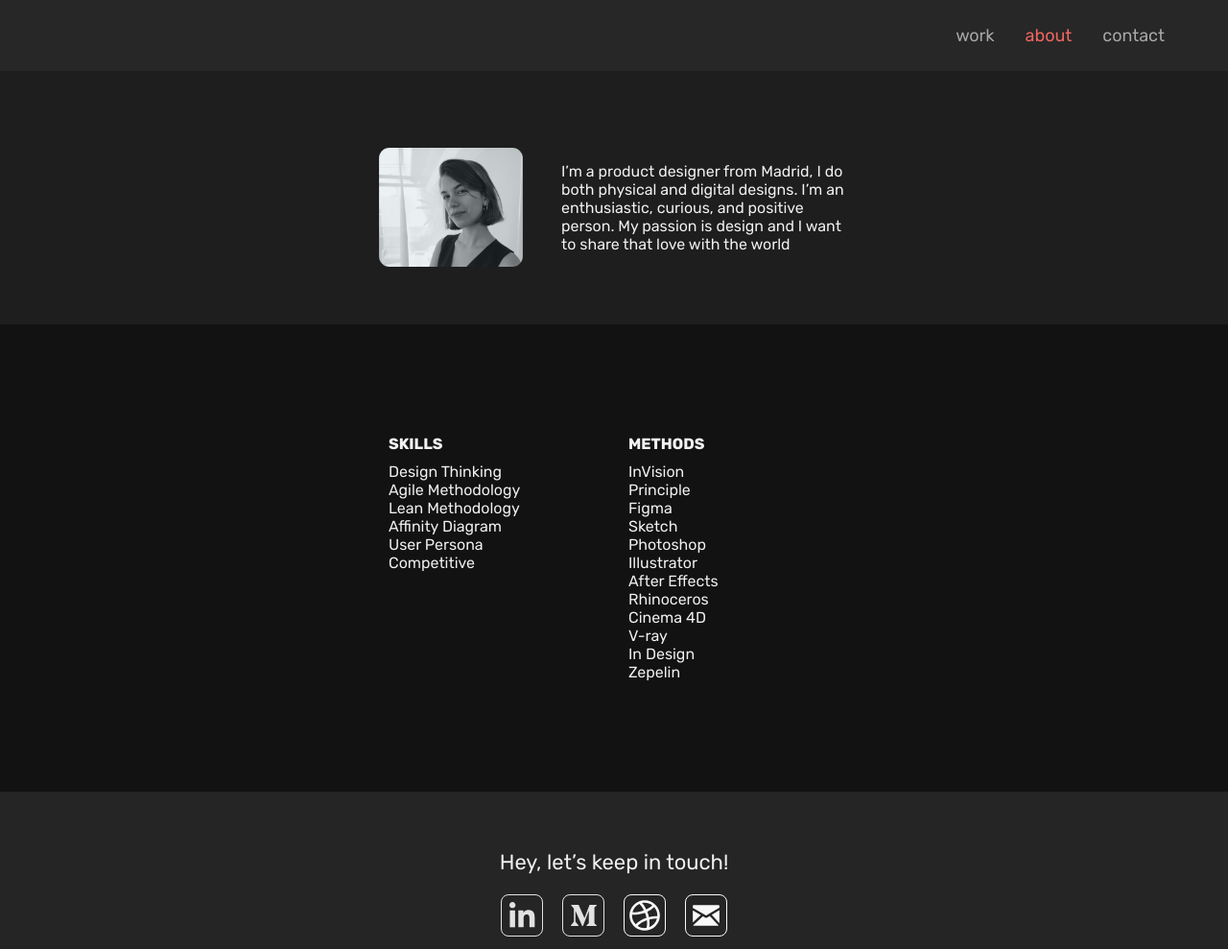
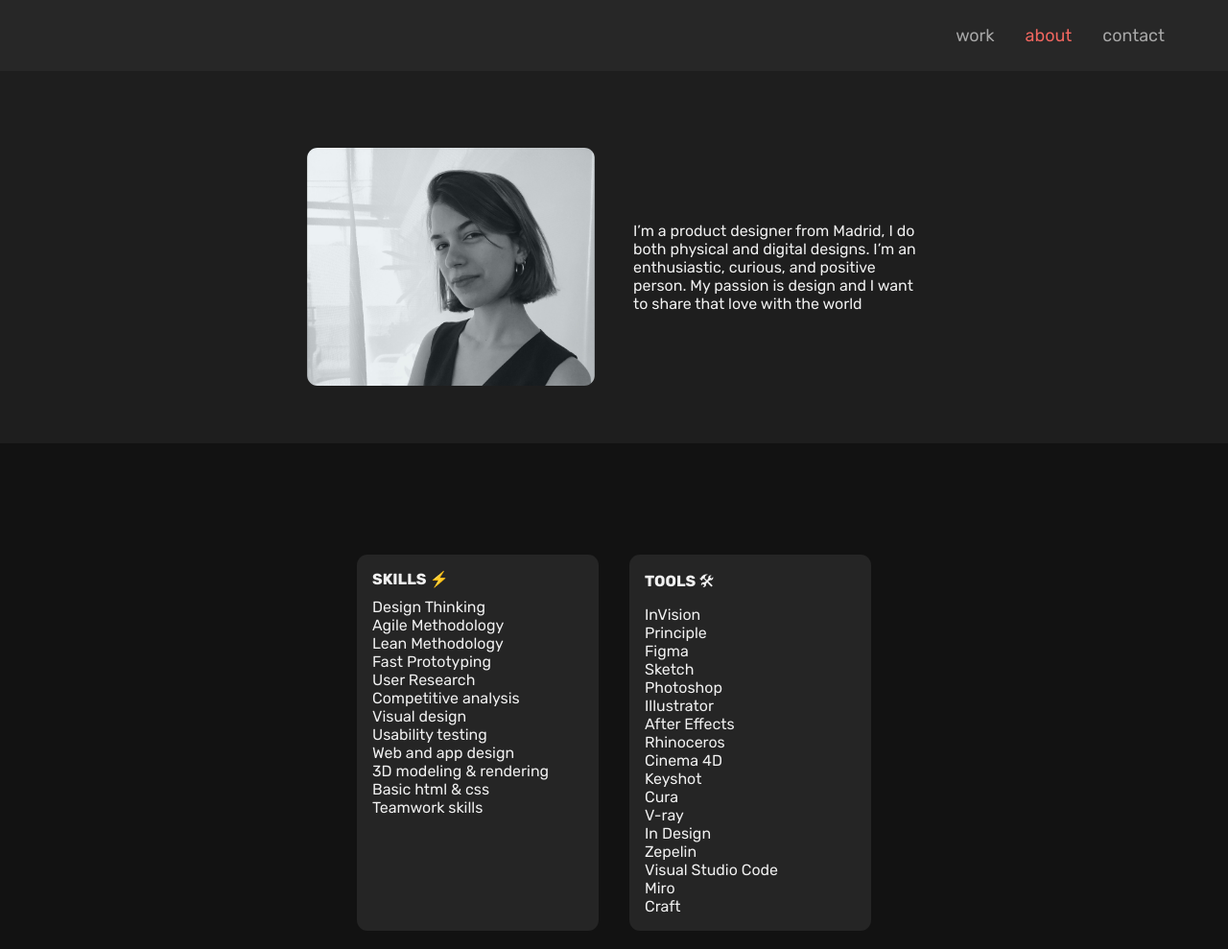
Before and after one commit to LauraCragnolini/Portfolio, a plain HTML site: page about.html in a window 1280 px wide. Shown: the top 989 px of the page at 96% size. Drawn offline with Linux system fonts and the light colour scheme.

Commit message:
Portfolio17jun

```diff
--- a/about.html
+++ b/about.html
@@ -23,7 +23,7 @@
             <a class="nav-link-on">
                 about</a>
             <a class="nav-link" href="contact.html">
-                    contact</a>
+                contact</a>
         </nav>
     </div>
     <div class="flex_container">
@@ -40,18 +40,25 @@
     </div>
     <div class="skills_n_methods">
         <div class="column">
-            <h1>SKILLS</h1>
+            <h1>SKILLS ⚡️</h1>
             <ul class="skills_list">
                 <li>Design Thinking</li>
                 <li>Agile Methodology</li>
                 <li>Lean Methodology</li>
-                <li>Affinity Diagram</li>
-                <li>User Persona</li>
-                <li>Competitive</li>
+                <li>Fast Prototyping</li>
+                <li>User Research</li>
+                <li>Competitive analysis</li>
+                <li>Visual design</li>
+                <li>Usability testing</li>
+                <li>Web and app design</li>
+                <li>3D modeling & rendering</li>
+                <li>Basic html & css</li>
+                <li>Teamwork skills</li>
+
             </ul>
         </div>
         <div class="column">
-            <h1>METHODS</h1>
+            <h1>TOOLS 🛠</h1>
             <ul class="methods_list">
                 <li>InVision</li>
                 <li>Principle</li>
@@ -62,10 +69,25 @@
                 <li>After Effects</li>
                 <li>Rhinoceros</li>
                 <li>Cinema 4D</li>
+                <li>Keyshot</li>
+                <li>Cura</li>
                 <li>V-ray</li>
                 <li>In Design</li>
                 <li>Zepelin</li>
+                <li>Visual Studio Code</li>
+                <li>Miro</li>
+                <li>Craft</li>
             </ul>
+        </div>
+         <div class="reading_n_listening">
+            <div>
+                <h1>I'M READING 📚...</h1>
+                <img src="images/nomehagaspensar.jpg" width="150"></img>
+            </div>
+            <div>
+                <h1>I'M LISTENING TO 🎧...</h1>
+                <img src="images/caffedesign.png" width="150"></img>
+            </div>
         </div>
     </div>
     <footer class="insidefooter">
@@ -73,7 +95,7 @@
             Hey, let’s keep in touch!
         </p>
         <div class="lym">
-            <a href= "https://www.linkedin.com/in/laura-cragnolini" class="linkedin"></a>
+            <a href="https://www.linkedin.com/in/laura-cragnolini" class="linkedin"></a>
             <a href="https://medium.com/@lauracrag" class="medium"></a>
             <a href="https://dribbble.com/lcpott" class="dribbble"></a>
             <a href="mailto:lauracrag@gmail.com" class="mail"></a>
--- a/css/about.css
+++ b/css/about.css
@@ -34,7 +34,10 @@ h1{
 .column{
     width: 220px;
     justify-content: center;
-    padding: 15px;
+    padding: 16px;
+    background-color:#252525;
+    border-radius: 11px;
+    margin: 16px;
 }
     .mobile-screen{
         font-family: "Rubik-Regular";
@@ -93,7 +96,7 @@ h1{
         margin: 20px;
     }
     .imgyo{
-        max-width: 150px;
+        max-width: 300px;
         height: auto;
         margin: 20px;
         border-radius: 11px;
@@ -106,6 +109,13 @@ h1{
     background-color: #121212;
     padding: 100px;
 }
+    .reading_n_listening{
+        display: none;
+    /*    display: flex;
+        justify-content: center;
+    */
+    }
+
 
     .insidefooter {
 
```
Also changed, not shown: css/style.css (+4 -4 lines), index.html (+2 -2 lines), images/caffedesign.png (added), images/nomehagaspensar.jpg (added).
